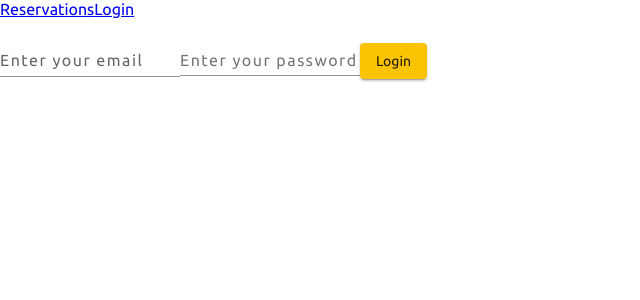
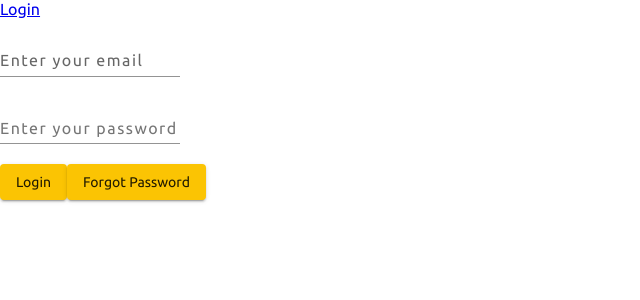
Before and after one commit to VyasNarasimhan/TennisReservations, an Angular app: page /login in a window 1280 px wide. Shown: the top 300 px of the page, without its empty margins (0-640 px from the left). Built offline with nearby package versions, Linux system fonts and the light colour scheme.

Commit message:
adding nav

```diff
--- a/src/app/app.component.html
+++ b/src/app/app.component.html
@@ -1,10 +1,6 @@
 <header>
-
-<div id="">
-<a routerLink='/reservations'>Reservations</a>
-<a routerLink='/login'>Login</a>
+    <app-nav></app-nav>
+</header>
+<div class="container">
+    <router-outlet></router-outlet>
 </div>
-</header>
-<div id = "">
-<router-outlet></router-outlet>
-</div>
--- a/src/app/app.module.ts
+++ b/src/app/app.module.ts
@@ -14,6 +14,7 @@ import { MatFormFieldModule } from '@angular/material/form-field';
 import { MatSelectModule } from '@angular/material/select';
 import { ChangepasswordComponent } from './changepassword/changepassword.component';
 import { ForgotpasswordComponent } from './forgotpassword/forgotpassword.component';
+import { NavComponent } from './nav/nav.component';
 
 @NgModule({
   declarations: [
@@ -22,7 +23,8 @@ import { ForgotpasswordComponent } from './forgotpassword/forgotpassword.compone
     LoginComponent,
     RegisterComponent,
     ChangepasswordComponent,
-    ForgotpasswordComponent
+    ForgotpasswordComponent,
+    NavComponent
   ],
   imports: [
     BrowserModule,
--- a/src/app/login/login.component.html
+++ b/src/app/login/login.component.html
@@ -1,11 +1,24 @@
 <div id="loginpage">
+    <div class="row">
+        <div class="col-md-6">
             <mat-form-field appearance="standard">
                 <mat-label>Enter your email</mat-label>
                 <input matInput placeholder="Email" [(ngModel)]="data.enteredEmail" />
             </mat-form-field>
+        </div>
+    </div>
+    <div class="row">
+        <div class="col-md-6">
             <mat-form-field>
                 <mat-label>Enter your password</mat-label>
                 <input matInput type="password" [(ngModel)]="data.enteredPassword" />
             </mat-form-field>
+        </div>
+    </div>
+    <div class="row">
+        <div class="col-md-6">
             <button mat-raised-button color="primary" (click)="validateUser()">Login</button>
+            <button mat-raised-button color="primary" (click)="forgotpwd()">Forgot Password</button>
         </div>
+    </div>
+</div>
--- a/src/app/login/login.component.ts
+++ b/src/app/login/login.component.ts
@@ -25,4 +25,8 @@ export class LoginComponent implements OnInit {
     });
   }
 
+  forgotpwd() {
+    this.router.navigate(['forgotpassword']);
+  }
+
 }
--- /dev/null
+++ b/src/app/nav/nav.component.html
@@ -0,0 +1,10 @@
+<div class="navbar">
+    <div *ngIf="!loggedIn">
+        <a routerLink='/login'>Login</a>
+    </div>
+    <div *ngIf="loggedIn">
+        <a routerLink='/reservations'>Reservations</a>
+        <a routerLink='/changepassword'>Change Password</a>
+        <a class="nav-link" (click)="logout()">Logout</a>
+    </div>
+</div>
--- /dev/null
+++ b/src/app/nav/nav.component.ts
@@ -0,0 +1,39 @@
+import { Component, OnDestroy, OnInit } from '@angular/core';
+import { MemberService } from '../services/member.service';
+import { Router } from '@angular/router';
+
+import { Subscription } from 'rxjs';
+
+@Component({
+  selector: 'app-nav',
+  templateUrl: './nav.component.html',
+  styleUrls: ['./nav.component.scss']
+})
+export class NavComponent implements OnInit, OnDestroy {
+
+  loggedIn: boolean = false;
+  private subscription: Subscription | undefined;
+
+  constructor(private memberService: MemberService, private router: Router) {
+
+  }
+
+  ngOnInit() {
+    this.loggedIn = this.memberService.isLoggedIn();
+    this.subscription = this.memberService.loggedIn$.subscribe( isLoggedIn => {
+      this.loggedIn = isLoggedIn;
+    });
+  }
+
+  ngOnDestroy() {
+    if (!!this.subscription) {
+      this.subscription.unsubscribe();
+    }
+  }
+
+  logout() {
+    this.memberService.logout();
+    this.router.navigateByUrl('login');
+  }
+
+}
--- a/src/app/services/member.service.ts
+++ b/src/app/services/member.service.ts
@@ -2,11 +2,17 @@ import { Injectable } from '@angular/core';
 import { HttpClient } from '@angular/common/http';
 import { Observable } from 'rxjs';
 import { environment } from '../../environments/environment';
+import { Subject } from 'rxjs';
+
 
 @Injectable({
   providedIn: 'root'
 })
 export class MemberService {
+
+  private loggedIn = new Subject<boolean>();
+
+  loggedIn$ = this.loggedIn.asObservable();
 
   constructor(private http: HttpClient) { }
 
@@ -22,4 +28,17 @@ export class MemberService {
   resetPassword(data: any): Observable<any> {
     return this.http.post(environment.apiRoot + '/tennis/members/forgot', data);
   }
+
+
+  isLoggedIn(): boolean {
+    const memberls: any = localStorage.getItem('memberInfo');
+    const isLoggedIn = !!memberls;
+    this.loggedIn.next(isLoggedIn);
+    return isLoggedIn;
+  }
+
+  logout(): void {
+    localStorage.removeItem('memberInfo');
+    this.loggedIn.next(false);
+  }
 }
```
Also changed, not shown: src/app/nav/nav.component.scss (added), 1 other file (tests, documents, lock files or other folders). Lines whose indentation alone changed are shown as unchanged.
